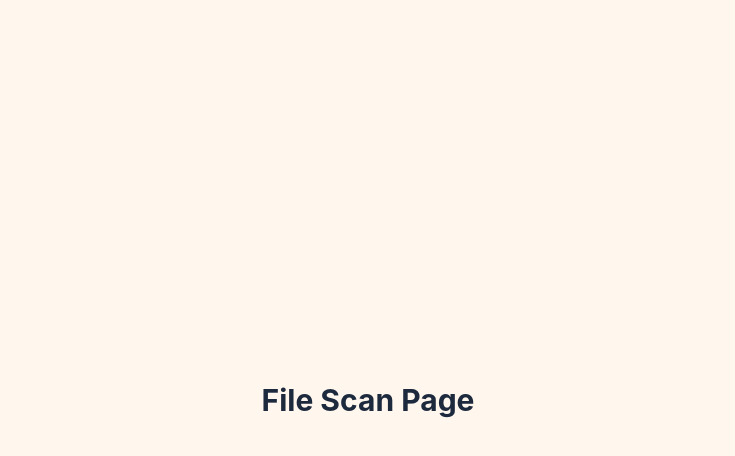
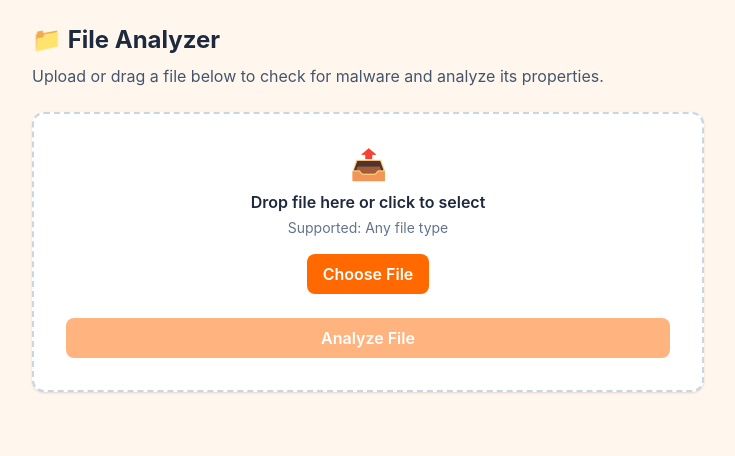
Before and after one commit to jiya10patel/ThreatShield-AI-5th-sem-SGP, a React app in the folder frontend/: page /file-scan in a window 1280 px wide. Shown: the top 456 px of the page, without its empty margins (272-1007 px from the left). Built offline with nearby package versions, Linux system fonts and the light colour scheme; sample sign-in values are in the browser's storage; the HTML template or start-up script is replaced by a standard one.

Commit message:
Week 5: File Analyzer UI complete with drag-and-drop

```diff
--- a/frontend/src/pages/filescan.jsx
+++ b/frontend/src/pages/filescan.jsx
@@ -1,7 +1,290 @@
+import { useState } from "react";
+// import api from "../api/axios"; // will be used once backend is ready
+
 function FileScan() {
+  const [file, setFile] = useState(null);
+  const [loading, setLoading] = useState(false);
+  const [uploadProgress, setUploadProgress] = useState(0);
+  const [result, setResult] = useState(null);
+  const [error, setError] = useState("");
+  const [dragActive, setDragActive] = useState(false);
+
+  const handleDrag = (e) => {
+    e.preventDefault();
+    e.stopPropagation();
+    if (e.type === "dragenter" || e.type === "dragover") {
+      setDragActive(true);
+    } else if (e.type === "dragleave") {
+      setDragActive(false);
+    }
+  };
+
+  const handleDrop = (e) => {
+    e.preventDefault();
+    e.stopPropagation();
+    setDragActive(false);
+
+    if (e.dataTransfer.files && e.dataTransfer.files[0]) {
+      setFile(e.dataTransfer.files[0]);
+    }
+  };
+
+  const handleFileSelect = (e) => {
+    if (e.target.files && e.target.files[0]) {
+      setFile(e.target.files[0]);
+    }
+  };
+
+  const handleScan = async (e) => {
+    e.preventDefault();
+    setError("");
+    setResult(null);
+    setUploadProgress(0);
+
+    if (!file) {
+      setError("Please select or drag a file to analyze.");
+      return;
+    }
+
+    setLoading(true);
+
+    // ---- TEMPORARY DUMMY UPLOAD SIMULATION (remove once real backend is ready) ----
+    // Simulate progress over 1.5 seconds
+    let progress = 0;
+    const interval = setInterval(() => {
+      progress += Math.random() * 40;
+      if (progress > 90) progress = 90;
+      setUploadProgress(Math.floor(progress));
+      if (progress >= 90) clearInterval(interval);
+    }, 100);
+
+    setTimeout(() => {
+      clearInterval(interval);
+      setUploadProgress(100);
+
+      const fileName = file.name.toLowerCase();
+      const fileSize = (file.size / 1024).toFixed(2); // KB
+      const isSuspicious = fileName.includes("malware") || fileName.includes("virus");
+      const isExecutable = [".exe", ".bat", ".sh", ".com"].some((ext) =>
+        fileName.endsWith(ext)
+      );
+
+      let dummyResult;
+      if (isSuspicious) {
+        dummyResult = {
+          fileName: file.name,
+          fileSize: `${fileSize} KB`,
+          fileType: file.type || "Unknown",
+          riskLevel: "Malicious",
+          hash: "a1b2c3d4e5f6g7h8i9j0k1l2m3n4o5p6",
+          entropy: 7.8,
+          findings: [
+            "File name contains known malware keywords",
+            "Executable file detected",
+            "High entropy indicates compression or encryption",
+          ],
+          recommendation:
+            "Do not open or execute this file. This file shows strong signs of being malicious. Delete it immediately.",
+        };
+      } else if (isExecutable) {
+        dummyResult = {
+          fileName: file.name,
+          fileSize: `${fileSize} KB`,
+          fileType: file.type || "Unknown",
+          riskLevel: "Suspicious",
+          hash: "b2c3d4e5f6g7h8i9j0k1l2m3n4o5p6q7",
+          entropy: 6.2,
+          findings: [
+            "Executable file type detected",
+            "Medium entropy detected",
+          ],
+          recommendation:
+            "Be cautious. Only open executable files from trusted sources.",
+        };
+      } else {
+        dummyResult = {
+          fileName: file.name,
+          fileSize: `${fileSize} KB`,
+          fileType: file.type || "Unknown",
+          riskLevel: "Safe",
+          hash: "c3d4e5f6g7h8i9j0k1l2m3n4o5p6q7r8",
+          entropy: 3.5,
+          findings: [
+            "File type is not executable",
+            "Normal entropy detected",
+            "No known malware signatures found",
+          ],
+          recommendation: "No major threats detected. File appears safe.",
+        };
+      }
+
+      setResult(dummyResult);
+      setLoading(false);
+    }, 1500);
+    // -------------------------------------------------------------
+
+    /* REAL VERSION (use this once Harshil's backend is ready):
+    try {
+      const formData = new FormData();
+      formData.append("file", file);
+      const response = await api.post("/file", formData, {
+        onUploadProgress: (progressEvent) => {
+          const percentCompleted = Math.round(
+            (progressEvent.loaded * 100) / progressEvent.total
+          );
+          setUploadProgress(percentCompleted);
+        },
+      });
+      setResult(response.data);
+    } catch (err) {
+      setError("File analysis failed. Please try again.");
+    } finally {
+      setLoading(false);
+    }
+    */
+  };
+
+  const getBadgeColor = (level) => {
+    if (level === "Safe") return "bg-green-100 text-green-700 border-green-400";
+    if (level === "Suspicious") return "bg-yellow-100 text-yellow-700 border-yellow-400";
+    return "bg-red-100 text-red-700 border-red-400";
+  };
+
   return (
-    <div className="min-h-screen flex items-center justify-center bg-orange-50">
-      <h1 className="text-3xl font-bold text-slate-800">File Scan Page</h1>
+    <div className="min-h-screen bg-orange-50 p-6">
+      <div className="max-w-2xl mx-auto">
+        <h1 className="text-2xl font-bold text-slate-800 mb-2">📁 File Analyzer</h1>
+        <p className="text-slate-600 mb-6">
+          Upload or drag a file below to check for malware and analyze its properties.
+        </p>
+
+        {/* File upload area */}
+        <form
+          onSubmit={handleScan}
+          className={`bg-white rounded-xl shadow p-8 mb-6 border-2 border-dashed transition ${
+            dragActive ? "border-orange-400 bg-orange-50" : "border-slate-300"
+          }`}
+          onDragEnter={handleDrag}
+          onDragLeave={handleDrag}
+          onDragOver={handleDrag}
+          onDrop={handleDrop}
+        >
+          <div className="flex flex-col items-center justify-center">
+            <p className="text-3xl mb-2">📤</p>
+            <p className="text-slate-800 font-semibold mb-1">
+              {file ? file.name : "Drop file here or click to select"}
+            </p>
+            <p className="text-sm text-slate-500 mb-4">
+              {file
+                ? `${(file.size / 1024).toFixed(2)} KB`
+                : "Supported: Any file type"}
+            </p>
+            <input
+              type="file"
+              onChange={handleFileSelect}
+              className="hidden"
+              id="fileInput"
+            />
+            <label
+              htmlFor="fileInput"
+              className="cursor-pointer bg-orange-500 hover:bg-orange-600 text-white font-semibold px-4 py-2 rounded-lg transition mb-2"
+            >
+              Choose File
+            </label>
+            {file && (
+              <button
+                type="button"
+                onClick={() => setFile(null)}
+                className="text-sm text-red-500 hover:text-red-600"
+              >
+                Clear
+              </button>
+            )}
+          </div>
+          <button
+            type="submit"
+            disabled={loading || !file}
+            className="w-full mt-4 bg-orange-500 hover:bg-orange-600 text-white font-semibold px-5 py-2 rounded-lg transition disabled:opacity-50"
+          >
+            {loading ? "Analyzing..." : "Analyze File"}
+          </button>
+        </form>
+
+        {/* Upload progress */}
+        {loading && uploadProgress > 0 && (
+          <div className="mb-6">
+            <div className="flex justify-between text-sm text-slate-600 mb-1">
+              <span>Upload progress</span>
+              <span>{uploadProgress}%</span>
+            </div>
+            <div className="w-full bg-slate-200 rounded-full h-2">
+              <div
+                className="h-2 rounded-full bg-orange-500 transition-all"
+                style={{ width: `${uploadProgress}%` }}
+              ></div>
+            </div>
+          </div>
+        )}
+
+        {error && <p className="text-red-500 text-sm mb-4">{error}</p>}
+
+        {/* Results */}
+        {result && (
+          <div className="bg-white rounded-xl shadow p-6">
+            <div className="flex justify-between items-start mb-4">
+              <div>
+                <h2 className="text-lg font-semibold text-slate-800 break-all mb-1">
+                  {result.fileName}
+                </h2>
+                <p className="text-sm text-slate-500">
+                  {result.fileSize} • {result.fileType}
+                </p>
+              </div>
+              <span
+                className={`text-sm font-semibold px-3 py-1 rounded-full border whitespace-nowrap ${getBadgeColor(
+                  result.riskLevel
+                )}`}
+              >
+                {result.riskLevel}
+              </span>
+            </div>
+
+            {/* File metadata */}
+            <div className="grid grid-cols-2 gap-3 mb-4">
+              <div className="bg-slate-50 rounded-lg p-3">
+                <p className="text-xs text-slate-500 mb-1">Hash (SHA256)</p>
+                <p className="text-xs font-mono text-slate-700 break-all">
+                  {result.hash}
+                </p>
+              </div>
+              <div className="bg-slate-50 rounded-lg p-3">
+                <p className="text-xs text-slate-500 mb-1">Entropy</p>
+                <p className="text-sm font-semibold text-slate-800">
+                  {result.entropy}
+                  <span className="text-xs text-slate-500">/8.0</span>
+                </p>
+              </div>
+            </div>
+
+            {/* Findings */}
+            <div className="mb-4">
+              <h3 className="text-sm font-semibold text-slate-700 mb-2">
+                Findings
+              </h3>
+              <ul className="list-disc list-inside text-sm text-slate-600 space-y-1">
+                {result.findings.map((finding, i) => (
+                  <li key={i}>{finding}</li>
+                ))}
+              </ul>
+            </div>
+
+            {/* Recommendation */}
+            <div className="bg-orange-50 border border-orange-200 rounded-lg p-3 text-sm text-slate-700">
+              💡 {result.recommendation}
+            </div>
+          </div>
+        )}
+      </div>
     </div>
   );
 }
```
